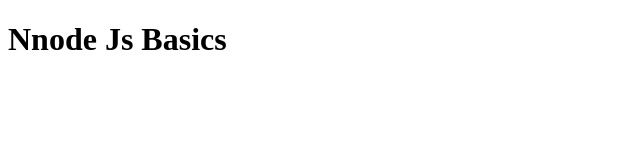
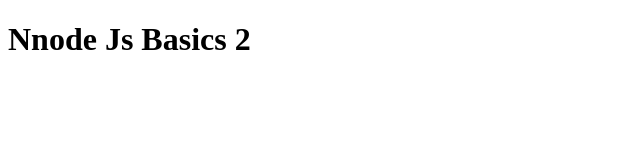
Before and after one commit to muluken2021/Node_Js-, a plain HTML site: page index.html in a window 1280 px wide. Shown: the full height of the page, 0-640 px from the left. Drawn offline with Linux system fonts and the light colour scheme.

Commit message:
Update index.html

```diff
--- a/index.html
+++ b/index.html
@@ -6,6 +6,6 @@
     <title>Day 1</title>
 </head>
 <body>
-    <h1>Nnode Js Basics</h1>
+    <h1>Nnode Js Basics 2</h1>
 </body>
 </html>
```
